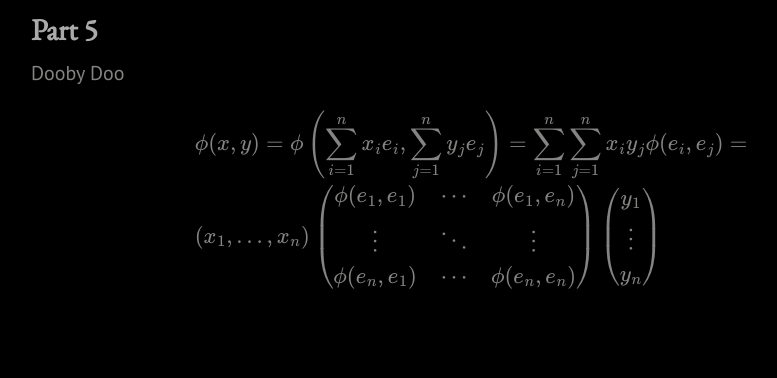
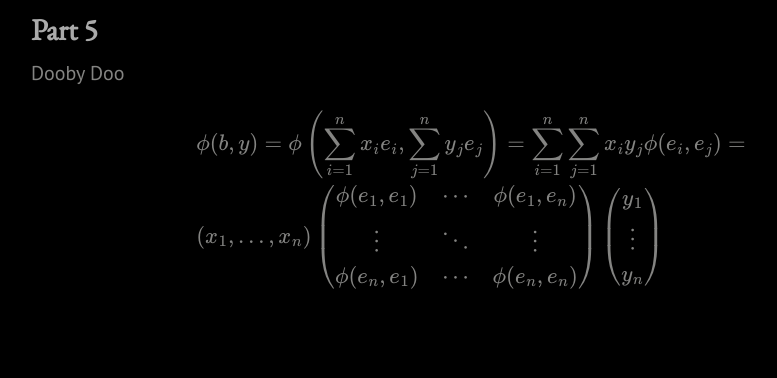
Before and after one commit to roriholm/roriholm.github.io, a Jekyll site: the page built from content/_mathpages/arst.md, in a window 1280 px wide and 1067 px high. Shown: the part 618-996 px from the top of the window, without its empty margins (349-1126 px from the left). Built offline with Jekyll 4.4.1, drawn with Linux system fonts in a browser that asks for light colours; formulas are drawn with MathJax 3.

Commit message:
not sure what's going on

```diff
--- a/content/_mathpages/arst.md
+++ b/content/_mathpages/arst.md
@@ -27,7 +27,7 @@ Dooby Doo
 
 $$
 \begin{align*}
-  & \phi(x,y) = \phi \left(\sum_{i=1}^n x_ie_i, \sum_{j=1}^n y_je_j \right)
+  & \phi(b,y) = \phi \left(\sum_{i=1}^n x_ie_i, \sum_{j=1}^n y_je_j \right)
   = \sum_{i=1}^n \sum_{j=1}^n x_i y_j \phi(e_i, e_j) = \\
   & (x_1, \ldots, x_n) \left( \begin{array}{ccc}
       \phi(e_1, e_1) & \cdots & \phi(e_1, e_n) \\
```
